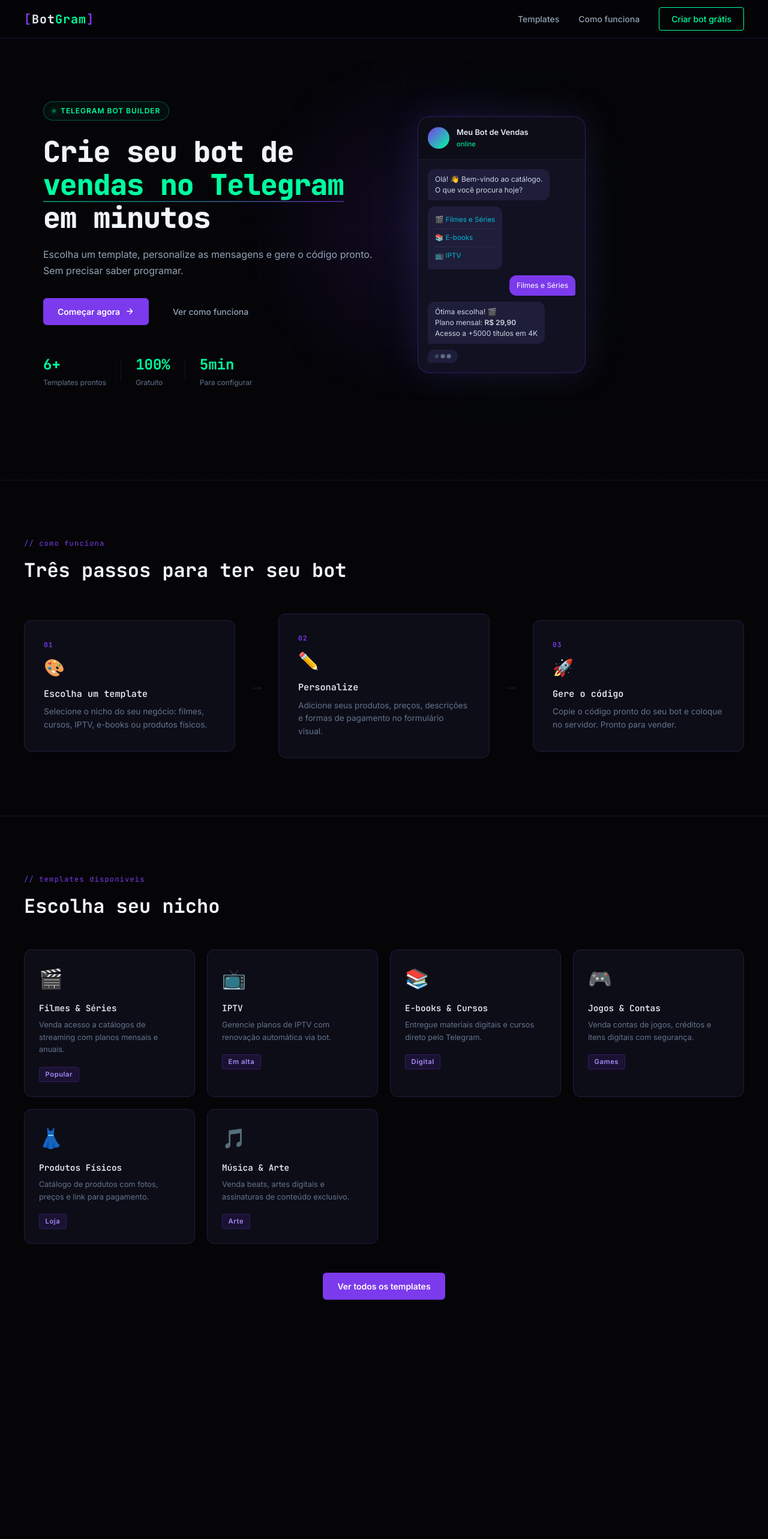
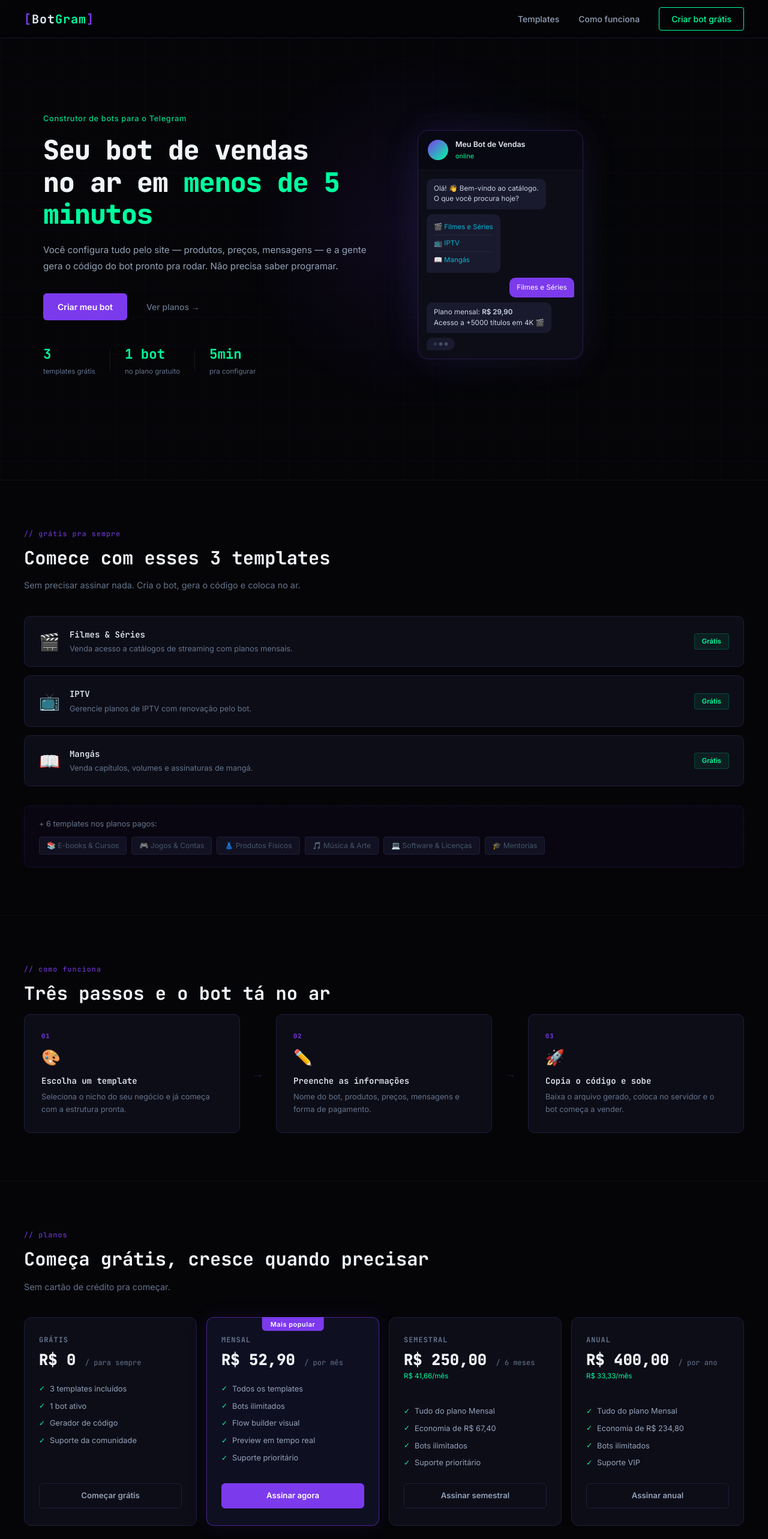
Before and after one commit to Pedroaruana/BotGram, an Angular app: page / in a window 1280 px wide. Shown: the top 2566 px of the page at 60% size. Before the commit the page ends 2263 px from the top, so only its background shows below. Built offline with nearby package versions, Linux system fonts and the light colour scheme.

Commit message:
adicionei secao de planos e templates gratis na home

```diff
--- a/src/app/pages/home/home.html
+++ b/src/app/pages/home/home.html
@@ -6,46 +6,38 @@
     <div class="hero-glow"></div>
 
     <div class="hero-content">
-      <div class="hero-badge">
-        <span class="badge-dot"></span>
-        Telegram Bot Builder
-      </div>
+      <p class="hero-pre">Construtor de bots para o Telegram</p>
 
       <h1 class="hero-title">
-        Crie seu bot de<br />
-        <span class="highlight">vendas no Telegram</span><br />
-        em minutos
+        Seu bot de vendas<br />
+        no ar em <span class="highlight">menos de 5 minutos</span>
       </h1>
 
       <p class="hero-desc">
-        Escolha um template, personalize as mensagens e gere o código pronto.<br />
-        Sem precisar saber programar.
+        Você configura tudo pelo site — produtos, preços, mensagens —
+        e a gente gera o código do bot pronto pra rodar.
+        Não precisa saber programar.
       </p>
 
       <div class="hero-actions">
-        <a routerLink="/templates" class="btn-primary">
-          Começar agora
-          <svg width="16" height="16" fill="none" stroke="currentColor" stroke-width="2" viewBox="0 0 24 24">
-            <path d="M5 12h14M12 5l7 7-7 7"/>
-          </svg>
-        </a>
-        <a href="#como-funciona" class="btn-ghost">Ver como funciona</a>
+        <a routerLink="/templates" class="btn-primary">Criar meu bot</a>
+        <a href="#planos" class="btn-ghost">Ver planos →</a>
       </div>
 
       <div class="hero-stats">
         <div class="stat">
-          <span class="stat-value">6+</span>
-          <span class="stat-label">Templates prontos</span>
+          <span class="stat-value">3</span>
+          <span class="stat-label">templates grátis</span>
         </div>
         <div class="stat-divider"></div>
         <div class="stat">
-          <span class="stat-value">100%</span>
-          <span class="stat-label">Gratuito</span>
+          <span class="stat-value">1 bot</span>
+          <span class="stat-label">no plano gratuito</span>
         </div>
         <div class="stat-divider"></div>
         <div class="stat">
           <span class="stat-value">5min</span>
-          <span class="stat-label">Para configurar</span>
+          <span class="stat-label">pra configurar</span>
         </div>
       </div>
     </div>
@@ -63,16 +55,15 @@
           <div class="msg msg-bot">
             Olá! 👋 Bem-vindo ao catálogo.<br />O que você procura hoje?
           </div>
-          <div class="msg msg-bot">
+          <div class="msg msg-bot menu">
             <div class="menu-item">🎬 Filmes e Séries</div>
-            <div class="menu-item">📚 E-books</div>
             <div class="menu-item">📺 IPTV</div>
+            <div class="menu-item">📖 Mangás</div>
           </div>
           <div class="msg msg-user">Filmes e Séries</div>
           <div class="msg msg-bot">
-            Ótima escolha! 🎬<br />
             Plano mensal: <strong>R$ 29,90</strong><br />
-            Acesso a +5000 títulos em 4K
+            Acesso a +5000 títulos em 4K 🎬
           </div>
           <div class="typing">
             <span></span><span></span><span></span>
@@ -82,58 +73,99 @@
     </div>
   </section>
 
+  <!-- Templates grátis -->
+  <section class="section">
+    <div class="section-inner">
+      <div class="section-label">// grátis pra sempre</div>
+      <h2 class="section-title">Comece com esses 3 templates</h2>
+      <p class="section-sub">Sem precisar assinar nada. Cria o bot, gera o código e coloca no ar.</p>
+
+      <div class="free-templates">
+        @for (t of freeTemplates; track t.name) {
+          <div class="free-card">
+            <span class="free-icon">{{ t.icon }}</span>
+            <div>
+              <h3>{{ t.name }}</h3>
+              <p>{{ t.desc }}</p>
+            </div>
+            <span class="free-tag">Grátis</span>
+          </div>
+        }
+      </div>
+
+      <div class="more-templates">
+        <span>+ {{ paidTemplates.length }} templates nos planos pagos:</span>
+        <div class="more-list">
+          @for (t of paidTemplates; track t.name) {
+            <span class="more-item">{{ t.icon }} {{ t.name }}</span>
+          }
+        </div>
+      </div>
+    </div>
+  </section>
+
   <!-- Como funciona -->
-  <section class="how-it-works" id="como-funciona">
+  <section class="section" id="como-funciona">
     <div class="section-inner">
       <div class="section-label">// como funciona</div>
-      <h2 class="section-title">Três passos para ter seu bot</h2>
+      <h2 class="section-title">Três passos e o bot tá no ar</h2>
 
       <div class="steps">
         <div class="step">
           <div class="step-number">01</div>
           <div class="step-icon">🎨</div>
           <h3>Escolha um template</h3>
-          <p>Selecione o nicho do seu negócio: filmes, cursos, IPTV, e-books ou produtos físicos.</p>
+          <p>Seleciona o nicho do seu negócio e já começa com a estrutura pronta.</p>
         </div>
         <div class="step-arrow">→</div>
         <div class="step">
           <div class="step-number">02</div>
           <div class="step-icon">✏️</div>
-          <h3>Personalize</h3>
-          <p>Adicione seus produtos, preços, descrições e formas de pagamento no formulário visual.</p>
+          <h3>Preenche as informações</h3>
+          <p>Nome do bot, produtos, preços, mensagens e forma de pagamento.</p>
         </div>
         <div class="step-arrow">→</div>
         <div class="step">
           <div class="step-number">03</div>
           <div class="step-icon">🚀</div>
-          <h3>Gere o código</h3>
-          <p>Copie o código pronto do seu bot e coloque no servidor. Pronto para vender.</p>
+          <h3>Copia o código e sobe</h3>
+          <p>Baixa o arquivo gerado, coloca no servidor e o bot começa a vender.</p>
         </div>
       </div>
     </div>
   </section>
 
-  <!-- Templates preview -->
-  <section class="templates-preview">
+  <!-- Planos -->
+  <section class="section" id="planos">
     <div class="section-inner">
-      <div class="section-label">// templates disponíveis</div>
-      <h2 class="section-title">Escolha seu nicho</h2>
+      <div class="section-label">// planos</div>
+      <h2 class="section-title">Começa grátis, cresce quando precisar</h2>
+      <p class="section-sub">Sem cartão de crédito pra começar.</p>
 
-      <div class="templates-grid">
-        @for (template of templates; track template.id) {
-          <div class="template-card">
-            <div class="card-icon">{{ template.icon }}</div>
-            <h3>{{ template.name }}</h3>
-            <p>{{ template.desc }}</p>
-            <span class="card-tag">{{ template.tag }}</span>
+      <div class="plans-grid">
+        @for (plan of plans; track plan.name) {
+          <div class="plan-card" [class.plan-highlight]="plan.highlight">
+            @if (plan.highlight) {
+              <div class="plan-badge">Mais popular</div>
+            }
+            <div class="plan-name">{{ plan.name }}</div>
+            <div class="plan-price">
+              {{ plan.price }}
+              <span class="plan-period">/ {{ plan.period }}</span>
+            </div>
+            @if (plan.note) {
+              <div class="plan-note">{{ plan.note }}</div>
+            }
+            <ul class="plan-features">
+              @for (f of plan.features; track f) {
+                <li><span class="check">✓</span> {{ f }}</li>
+              }
+            </ul>
+            <a routerLink="/templates" class="plan-cta" [class.plan-cta-highlight]="plan.highlight">
+              {{ plan.cta }}
+            </a>
           </div>
         }
-      </div>
-
-      <div class="section-cta">
-        <a routerLink="/templates" class="btn-primary">
-          Ver todos os templates
-        </a>
       </div>
     </div>
   </section>
--- a/src/app/pages/home/home.scss
+++ b/src/app/pages/home/home.scss
@@ -33,7 +33,7 @@
   left: 30%;
   width: 600px;
   height: 600px;
-  background: radial-gradient(ellipse, rgba(124, 58, 237, 0.12) 0%, transparent 70%);
+  background: radial-gradient(ellipse, rgba(124, 58, 237, 0.1) 0%, transparent 70%);
   pointer-events: none;
   z-index: 0;
 }
@@ -45,41 +45,20 @@
   max-width: 560px;
 }
 
-.hero-badge {
-  display: inline-flex;
-  align-items: center;
-  gap: 0.5rem;
-  padding: 0.375rem 0.875rem;
-  border: 1px solid rgba(0, 255, 159, 0.3);
-  border-radius: 100px;
-  font-size: 0.75rem;
-  font-weight: 600;
+.hero-pre {
+  font-size: 0.8rem;
   color: #00ff9f;
-  letter-spacing: 0.08em;
-  text-transform: uppercase;
-  margin-bottom: 1.5rem;
-  background: rgba(0, 255, 159, 0.04);
-}
-
-.badge-dot {
-  width: 6px;
-  height: 6px;
-  border-radius: 50%;
-  background: #00ff9f;
-  box-shadow: 0 0 8px #00ff9f;
-  animation: pulse 2s infinite;
-}
-
-@keyframes pulse {
-  0%, 100% { opacity: 1; }
-  50% { opacity: 0.4; }
+  font-weight: 500;
+  letter-spacing: 0.05em;
+  margin-bottom: 1rem;
+  opacity: 0.85;
 }
 
 .hero-title {
   font-family: 'JetBrains Mono', monospace;
-  font-size: clamp(2rem, 4vw, 3rem);
+  font-size: clamp(1.9rem, 4vw, 2.8rem);
   font-weight: 800;
-  line-height: 1.15;
+  line-height: 1.2;
   color: #f1f5f9;
   margin-bottom: 1.25rem;
   letter-spacing: -0.02em;
@@ -87,24 +66,12 @@
 
 .highlight {
   color: #00ff9f;
-  position: relative;
-
-  &::after {
-    content: '';
-    position: absolute;
-    bottom: 2px;
-    left: 0;
-    right: 0;
-    height: 2px;
-    background: linear-gradient(90deg, #00ff9f, #7c3aed);
-    opacity: 0.5;
-  }
 }
 
 .hero-desc {
   color: #94a3b8;
-  font-size: 1rem;
-  line-height: 1.7;
+  font-size: 0.95rem;
+  line-height: 1.75;
   margin-bottom: 2rem;
 }
 
@@ -112,7 +79,7 @@
   display: flex;
   align-items: center;
   gap: 1rem;
-  margin-bottom: 3rem;
+  margin-bottom: 2.5rem;
   flex-wrap: wrap;
 }
 
@@ -139,18 +106,14 @@
 .btn-ghost {
   display: inline-flex;
   align-items: center;
-  padding: 0.75rem 1.5rem;
-  color: #94a3b8;
+  padding: 0.75rem 1rem;
+  color: #64748b;
   font-size: 0.875rem;
   font-weight: 500;
   text-decoration: none;
-  border-radius: 6px;
-  transition: color 0.2s, background 0.2s;
+  transition: color 0.2s;
 
-  &:hover {
-    color: #e2e8f0;
-    background: rgba(255,255,255,0.04);
-  }
+  &:hover { color: #e2e8f0; }
 }
 
 .hero-stats {
@@ -167,20 +130,20 @@
 
 .stat-value {
   font-family: 'JetBrains Mono', monospace;
-  font-size: 1.5rem;
+  font-size: 1.4rem;
   font-weight: 700;
   color: #00ff9f;
 }
 
 .stat-label {
-  font-size: 0.75rem;
+  font-size: 0.72rem;
   color: #64748b;
 }
 
 .stat-divider {
   width: 1px;
   height: 36px;
-  background: rgba(255,255,255,0.08);
+  background: rgba(255,255,255,0.07);
 }
 
 // ── Phone Mockup ──────────────────────────────────────────────────────────────
@@ -192,26 +155,26 @@
 }
 
 .phone-mockup {
-  width: 280px;
-  background: #111122;
-  border: 1px solid rgba(124, 58, 237, 0.3);
-  border-radius: 20px;
+  width: 276px;
+  background: #0d0d18;
+  border: 1px solid rgba(124, 58, 237, 0.25);
+  border-radius: 18px;
   overflow: hidden;
-  box-shadow: 0 0 60px rgba(124, 58, 237, 0.15), 0 0 120px rgba(0, 255, 159, 0.05);
+  box-shadow: 0 0 60px rgba(124, 58, 237, 0.12), 0 0 120px rgba(0, 255, 159, 0.04);
 }
 
 .phone-header {
   display: flex;
   align-items: center;
   gap: 0.75rem;
-  padding: 1rem;
-  background: #0d0d18;
-  border-bottom: 1px solid rgba(255,255,255,0.06);
+  padding: 0.875rem 1rem;
+  background: #080812;
+  border-bottom: 1px solid rgba(255,255,255,0.05);
 }
 
 .phone-avatar {
-  width: 36px;
-  height: 36px;
+  width: 34px;
+  height: 34px;
   border-radius: 50%;
   background: linear-gradient(135deg, #7c3aed, #00ff9f);
   flex-shrink: 0;
@@ -224,50 +187,50 @@
 }
 
 .phone-name {
-  font-size: 0.8rem;
+  font-size: 0.78rem;
   font-weight: 600;
   color: #e2e8f0;
 }
 
 .phone-status {
-  font-size: 0.7rem;
+  font-size: 0.68rem;
   color: #00ff9f;
 }
 
 .phone-messages {
-  padding: 1rem;
+  padding: 0.875rem;
   display: flex;
   flex-direction: column;
-  gap: 0.625rem;
+  gap: 0.5rem;
 }
 
 .msg {
-  max-width: 85%;
+  max-width: 88%;
   padding: 0.5rem 0.75rem;
-  border-radius: 12px;
-  font-size: 0.75rem;
+  border-radius: 10px;
+  font-size: 0.73rem;
   line-height: 1.5;
 }
 
 .msg-bot {
-  background: #1e1e3a;
+  background: #1a1a2e;
   color: #cbd5e1;
   align-self: flex-start;
-  border-bottom-left-radius: 4px;
+  border-bottom-left-radius: 3px;
 }
 
 .msg-user {
   background: #7c3aed;
   color: #fff;
   align-self: flex-end;
-  border-bottom-right-radius: 4px;
+  border-bottom-right-radius: 3px;
 }
 
-.menu-item {
-  padding: 0.375rem 0;
-  border-bottom: 1px solid rgba(255,255,255,0.06);
+.menu .menu-item {
+  padding: 0.3rem 0;
+  border-bottom: 1px solid rgba(255,255,255,0.05);
   color: #06b6d4;
-  font-size: 0.72rem;
+  font-size: 0.71rem;
 
   &:last-child { border-bottom: none; }
 }
@@ -276,16 +239,16 @@
   display: flex;
   gap: 4px;
   padding: 0.5rem 0.75rem;
-  background: #1e1e3a;
-  border-radius: 12px;
-  border-bottom-left-radius: 4px;
+  background: #1a1a2e;
+  border-radius: 10px;
+  border-bottom-left-radius: 3px;
   width: fit-content;
 
   span {
-    width: 6px;
-    height: 6px;
+    width: 5px;
+    height: 5px;
     border-radius: 50%;
-    background: #64748b;
+    background: #475569;
     animation: blink 1.4s infinite;
 
     &:nth-child(2) { animation-delay: 0.2s; }
@@ -295,14 +258,19 @@
 
 @keyframes blink {
   0%, 80%, 100% { opacity: 0.3; transform: scale(1); }
-  40% { opacity: 1; transform: scale(1.2); }
+  40% { opacity: 1; transform: scale(1.15); }
 }
 
-// ── How it works ──────────────────────────────────────────────────────────────
+@keyframes pulse {
+  0%, 100% { opacity: 1; }
+  50% { opacity: 0.4; }
+}
 
-.how-it-works {
-  padding: 6rem 2rem;
-  border-top: 1px solid rgba(255,255,255,0.05);
+// ── Seções genéricas ──────────────────────────────────────────────────────────
+
+.section {
+  padding: 5rem 2rem;
+  border-top: 1px solid rgba(255,255,255,0.04);
 }
 
 .section-inner {
@@ -312,51 +280,137 @@
 
 .section-label {
   font-family: 'JetBrains Mono', monospace;
-  font-size: 0.75rem;
+  font-size: 0.72rem;
   color: #7c3aed;
   letter-spacing: 0.1em;
-  margin-bottom: 0.75rem;
+  margin-bottom: 0.6rem;
 }
 
 .section-title {
   font-family: 'JetBrains Mono', monospace;
-  font-size: clamp(1.5rem, 3vw, 2rem);
+  font-size: clamp(1.4rem, 3vw, 1.9rem);
   font-weight: 700;
   color: #f1f5f9;
-  margin-bottom: 3rem;
+  margin-bottom: 0.75rem;
 }
+
+.section-sub {
+  font-size: 0.9rem;
+  color: #64748b;
+  margin-bottom: 2.5rem;
+}
+
+// ── Templates grátis ──────────────────────────────────────────────────────────
+
+.free-templates {
+  display: flex;
+  flex-direction: column;
+  gap: 0.875rem;
+  margin-bottom: 2rem;
+}
+
+.free-card {
+  display: flex;
+  align-items: center;
+  gap: 1rem;
+  padding: 1.25rem 1.5rem;
+  background: #0d0d18;
+  border: 1px solid #1e1e3a;
+  border-radius: 10px;
+  transition: border-color 0.2s;
+
+  &:hover { border-color: rgba(0, 255, 159, 0.25); }
+
+  .free-icon {
+    font-size: 1.75rem;
+    flex-shrink: 0;
+  }
+
+  h3 {
+    font-family: 'JetBrains Mono', monospace;
+    font-size: 0.875rem;
+    font-weight: 600;
+    color: #e2e8f0;
+    margin-bottom: 0.2rem;
+  }
+
+  p {
+    font-size: 0.8rem;
+    color: #64748b;
+  }
+}
+
+.free-tag {
+  margin-left: auto;
+  padding: 0.25rem 0.75rem;
+  background: rgba(0, 255, 159, 0.07);
+  border: 1px solid rgba(0, 255, 159, 0.2);
+  color: #00ff9f;
+  font-size: 0.7rem;
+  font-weight: 600;
+  border-radius: 4px;
+  flex-shrink: 0;
+}
+
+.more-templates {
+  padding: 1.25rem 1.5rem;
+  background: rgba(124, 58, 237, 0.04);
+  border: 1px dashed rgba(124, 58, 237, 0.2);
+  border-radius: 10px;
+
+  > span {
+    font-size: 0.8rem;
+    color: #64748b;
+    display: block;
+    margin-bottom: 0.75rem;
+  }
+}
+
+.more-list {
+  display: flex;
+  flex-wrap: wrap;
+  gap: 0.5rem;
+}
+
+.more-item {
+  padding: 0.3rem 0.75rem;
+  background: #111122;
+  border: 1px solid #1e1e3a;
+  border-radius: 4px;
+  font-size: 0.75rem;
+  color: #475569;
+}
+
+// ── Como funciona ──────────────────────────────────────────────────────────────
 
 .steps {
   display: flex;
   align-items: center;
-  gap: 1.5rem;
+  gap: 1.25rem;
   flex-wrap: wrap;
 }
 
 .step {
   flex: 1;
   min-width: 220px;
-  padding: 2rem;
+  padding: 1.75rem;
   background: #0d0d18;
   border: 1px solid #1e1e3a;
-  border-radius: 12px;
-  transition: border-color 0.2s, box-shadow 0.2s;
+  border-radius: 10px;
+  transition: border-color 0.2s;
 
-  &:hover {
-    border-color: rgba(124, 58, 237, 0.4);
-    box-shadow: 0 0 24px rgba(124, 58, 237, 0.08);
-  }
+  &:hover { border-color: rgba(124, 58, 237, 0.3); }
 
   h3 {
     font-family: 'JetBrains Mono', monospace;
-    font-size: 0.95rem;
+    font-size: 0.875rem;
     font-weight: 600;
     color: #e2e8f0;
-    margin: 0.75rem 0 0.5rem;
+    margin: 0.6rem 0 0.4rem;
   }
 
   p {
-    font-size: 0.85rem;
+    font-size: 0.8rem;
     color: #64748b;
     line-height: 1.6;
   }
@@ -364,84 +418,143 @@
 
 .step-number {
   font-family: 'JetBrains Mono', monospace;
-  font-size: 0.7rem;
+  font-size: 0.65rem;
   color: #7c3aed;
   font-weight: 700;
   letter-spacing: 0.1em;
 }
 
-.step-icon {
-  font-size: 1.75rem;
-  margin-top: 0.5rem;
-}
+.step-icon { font-size: 1.6rem; margin-top: 0.5rem; }
 
 .step-arrow {
-  font-size: 1.5rem;
+  font-size: 1.25rem;
   color: #1e1e3a;
   flex-shrink: 0;
 }
 
-// ── Templates preview ─────────────────────────────────────────────────────────
+// ── Planos ────────────────────────────────────────────────────────────────────
 
-.templates-preview {
-  padding: 6rem 2rem;
-  border-top: 1px solid rgba(255,255,255,0.05);
+.plans-grid {
+  display: grid;
+  grid-template-columns: repeat(auto-fit, minmax(220px, 1fr));
+  gap: 1rem;
 }
 
-.templates-grid {
-  display: grid;
-  grid-template-columns: repeat(auto-fill, minmax(260px, 1fr));
-  gap: 1.25rem;
-  margin-bottom: 3rem;
-}
-
-.template-card {
-  padding: 1.5rem;
+.plan-card {
+  position: relative;
+  padding: 1.75rem 1.5rem;
   background: #0d0d18;
   border: 1px solid #1e1e3a;
   border-radius: 12px;
-  cursor: pointer;
-  transition: border-color 0.2s, transform 0.2s, box-shadow 0.2s;
+  display: flex;
+  flex-direction: column;
+  gap: 0;
+  transition: border-color 0.2s;
 
-  &:hover {
-    border-color: rgba(0, 255, 159, 0.3);
-    transform: translateY(-2px);
-    box-shadow: 0 8px 32px rgba(0, 0, 0, 0.3), 0 0 20px rgba(0, 255, 159, 0.06);
-  }
+  &:hover { border-color: rgba(124, 58, 237, 0.3); }
+}
 
-  .card-icon {
-    font-size: 2rem;
-    margin-bottom: 0.875rem;
-  }
+.plan-highlight {
+  border-color: rgba(124, 58, 237, 0.5) !important;
+  background: #0f0f22;
+  box-shadow: 0 0 32px rgba(124, 58, 237, 0.1);
+}
 
-  h3 {
-    font-family: 'JetBrains Mono', monospace;
-    font-size: 0.9rem;
-    font-weight: 600;
-    color: #e2e8f0;
-    margin-bottom: 0.5rem;
-  }
+.plan-badge {
+  position: absolute;
+  top: -1px;
+  left: 50%;
+  transform: translateX(-50%);
+  padding: 0.2rem 0.875rem;
+  background: #7c3aed;
+  color: #fff;
+  font-size: 0.68rem;
+  font-weight: 700;
+  border-radius: 0 0 6px 6px;
+  letter-spacing: 0.05em;
+  white-space: nowrap;
+}
 
-  p {
+.plan-name {
+  font-family: 'JetBrains Mono', monospace;
+  font-size: 0.75rem;
+  font-weight: 700;
+  color: #64748b;
+  letter-spacing: 0.08em;
+  text-transform: uppercase;
+  margin-bottom: 0.75rem;
+}
+
+.plan-price {
+  font-family: 'JetBrains Mono', monospace;
+  font-size: 1.6rem;
+  font-weight: 800;
+  color: #f1f5f9;
+  line-height: 1;
+  margin-bottom: 0.3rem;
+}
+
+.plan-period {
+  font-size: 0.75rem;
+  font-weight: 400;
+  color: #64748b;
+}
+
+.plan-note {
+  font-size: 0.72rem;
+  color: #00ff9f;
+  margin-bottom: 1.25rem;
+}
+
+.plan-features {
+  list-style: none;
+  margin: 1.25rem 0 1.5rem;
+  display: flex;
+  flex-direction: column;
+  gap: 0.6rem;
+  flex: 1;
+
+  li {
     font-size: 0.8rem;
-    color: #64748b;
-    line-height: 1.6;
-    margin-bottom: 1rem;
+    color: #94a3b8;
+    display: flex;
+    align-items: center;
+    gap: 0.5rem;
   }
 }
 
-.card-tag {
-  display: inline-block;
-  padding: 0.2rem 0.6rem;
-  background: rgba(124, 58, 237, 0.12);
-  border: 1px solid rgba(124, 58, 237, 0.25);
-  color: #a78bfa;
-  font-size: 0.7rem;
-  font-weight: 600;
-  border-radius: 4px;
-  letter-spacing: 0.05em;
+.check {
+  color: #00ff9f;
+  font-size: 0.75rem;
+  flex-shrink: 0;
 }
 
-.section-cta {
+.plan-cta {
+  display: block;
   text-align: center;
+  padding: 0.65rem;
+  border: 1px solid #1e1e3a;
+  border-radius: 6px;
+  color: #94a3b8;
+  font-size: 0.825rem;
+  font-weight: 600;
+  text-decoration: none;
+  transition: border-color 0.2s, color 0.2s, background 0.2s;
+
+  &:hover {
+    border-color: rgba(124, 58, 237, 0.4);
+    color: #e2e8f0;
+  }
 }
+
+.plan-cta-highlight {
+  background: #7c3aed;
+  border-color: #7c3aed;
+  color: #fff !important;
+
+  &:hover {
+    background: #6d28d9;
+    border-color: #6d28d9;
+    box-shadow: 0 0 20px rgba(124, 58, 237, 0.35);
+  }
+}
--- a/src/app/pages/home/home.ts
+++ b/src/app/pages/home/home.ts
@@ -8,12 +8,78 @@ import { RouterLink } from '@angular/router';
   styleUrl: './home.scss',
 })
 export class Home {
-  templates = [
-    { id: 1, icon: '🎬', name: 'Filmes & Séries', desc: 'Venda acesso a catálogos de streaming com planos mensais e anuais.', tag: 'Popular' },
-    { id: 2, icon: '📺', name: 'IPTV', desc: 'Gerencie planos de IPTV com renovação automática via bot.', tag: 'Em alta' },
-    { id: 3, icon: '📚', name: 'E-books & Cursos', desc: 'Entregue materiais digitais e cursos direto pelo Telegram.', tag: 'Digital' },
-    { id: 4, icon: '🎮', name: 'Jogos & Contas', desc: 'Venda contas de jogos, créditos e itens digitais com segurança.', tag: 'Games' },
-    { id: 5, icon: '👗', name: 'Produtos Físicos', desc: 'Catálogo de produtos com fotos, preços e link para pagamento.', tag: 'Loja' },
-    { id: 6, icon: '🎵', name: 'Música & Arte', desc: 'Venda beats, artes digitais e assinaturas de conteúdo exclusivo.', tag: 'Arte' },
+  freeTemplates = [
+    { icon: '🎬', name: 'Filmes & Séries', desc: 'Venda acesso a catálogos de streaming com planos mensais.' },
+    { icon: '📺', name: 'IPTV', desc: 'Gerencie planos de IPTV com renovação pelo bot.' },
+    { icon: '📖', name: 'Mangás', desc: 'Venda capítulos, volumes e assinaturas de mangá.' },
+  ];
+
+  paidTemplates = [
+    { icon: '📚', name: 'E-books & Cursos' },
+    { icon: '🎮', name: 'Jogos & Contas' },
+    { icon: '👗', name: 'Produtos Físicos' },
+    { icon: '🎵', name: 'Música & Arte' },
+    { icon: '💻', name: 'Software & Licenças' },
+    { icon: '🎓', name: 'Mentorias' },
+  ];
+
+  plans = [
+    {
+      name: 'Grátis',
+      price: 'R$ 0',
+      period: 'para sempre',
+      highlight: false,
+      features: [
+        '3 templates incluídos',
+        '1 bot ativo',
+        'Gerador de código',
+        'Suporte da comunidade',
+      ],
+      cta: 'Começar grátis',
+      note: null,
+    },
+    {
+      name: 'Mensal',
+      price: 'R$ 52,90',
+      period: 'por mês',
+      highlight: true,
+      features: [
+        'Todos os templates',
+        'Bots ilimitados',
+        'Flow builder visual',
+        'Preview em tempo real',
+        'Suporte prioritário',
+      ],
+      cta: 'Assinar agora',
+      note: null,
+    },
+    {
+      name: 'Semestral',
+      price: 'R$ 250,00',
+      period: '6 meses',
+      highlight: false,
+      features: [
+        'Tudo do plano Mensal',
+        'Economia de R$ 67,40',
+        'Bots ilimitados',
+        'Suporte prioritário',
+      ],
+      cta: 'Assinar semestral',
+      note: 'R$ 41,66/mês',
+    },
+    {
+      name: 'Anual',
+      price: 'R$ 400,00',
+      period: 'por ano',
+      highlight: false,
+      features: [
+        'Tudo do plano Mensal',
+        'Economia de R$ 234,80',
+        'Bots ilimitados',
+        'Suporte VIP',
+      ],
+      cta: 'Assinar anual',
+      note: 'R$ 33,33/mês',
+    },
   ];
 }
```
